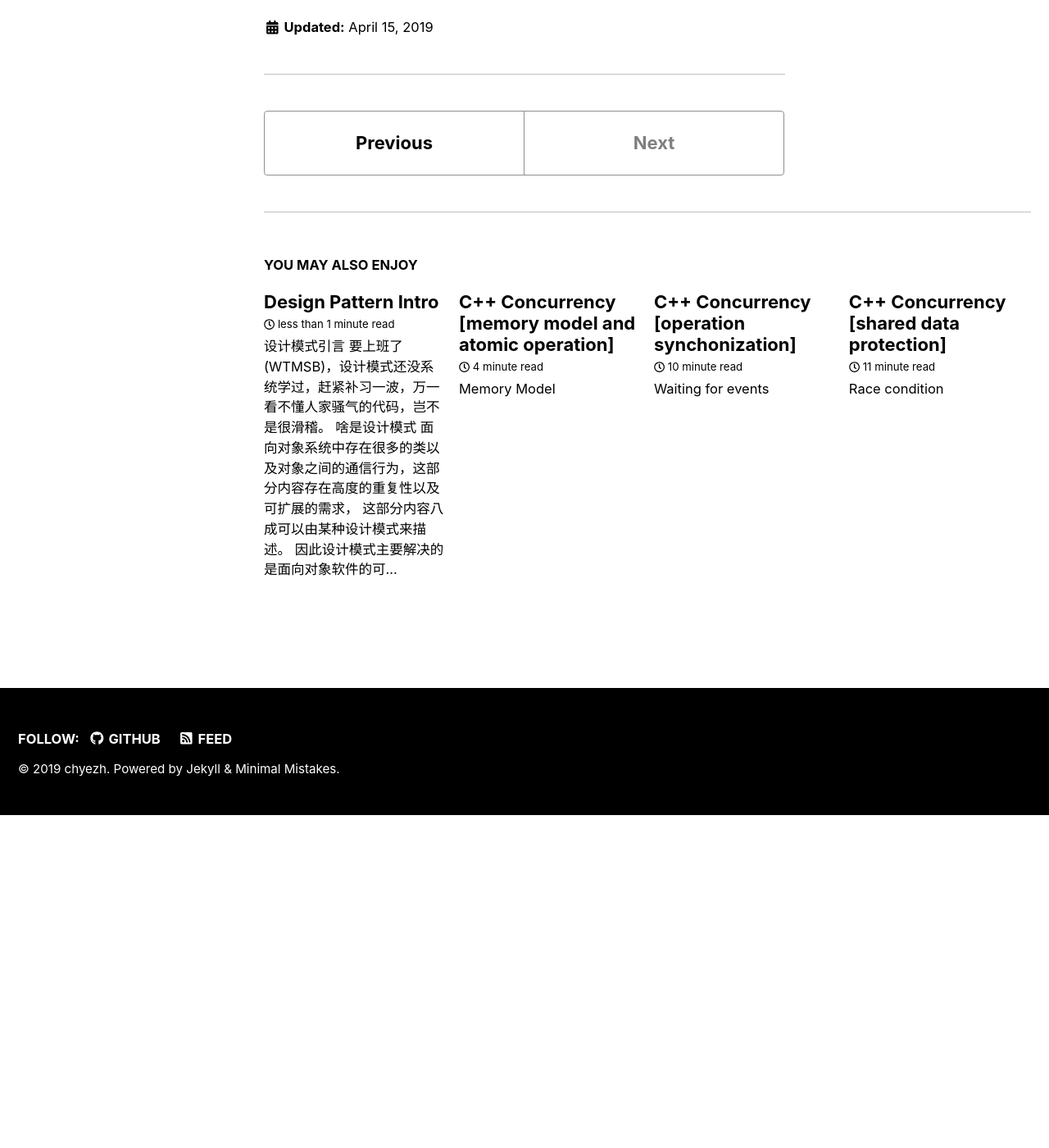
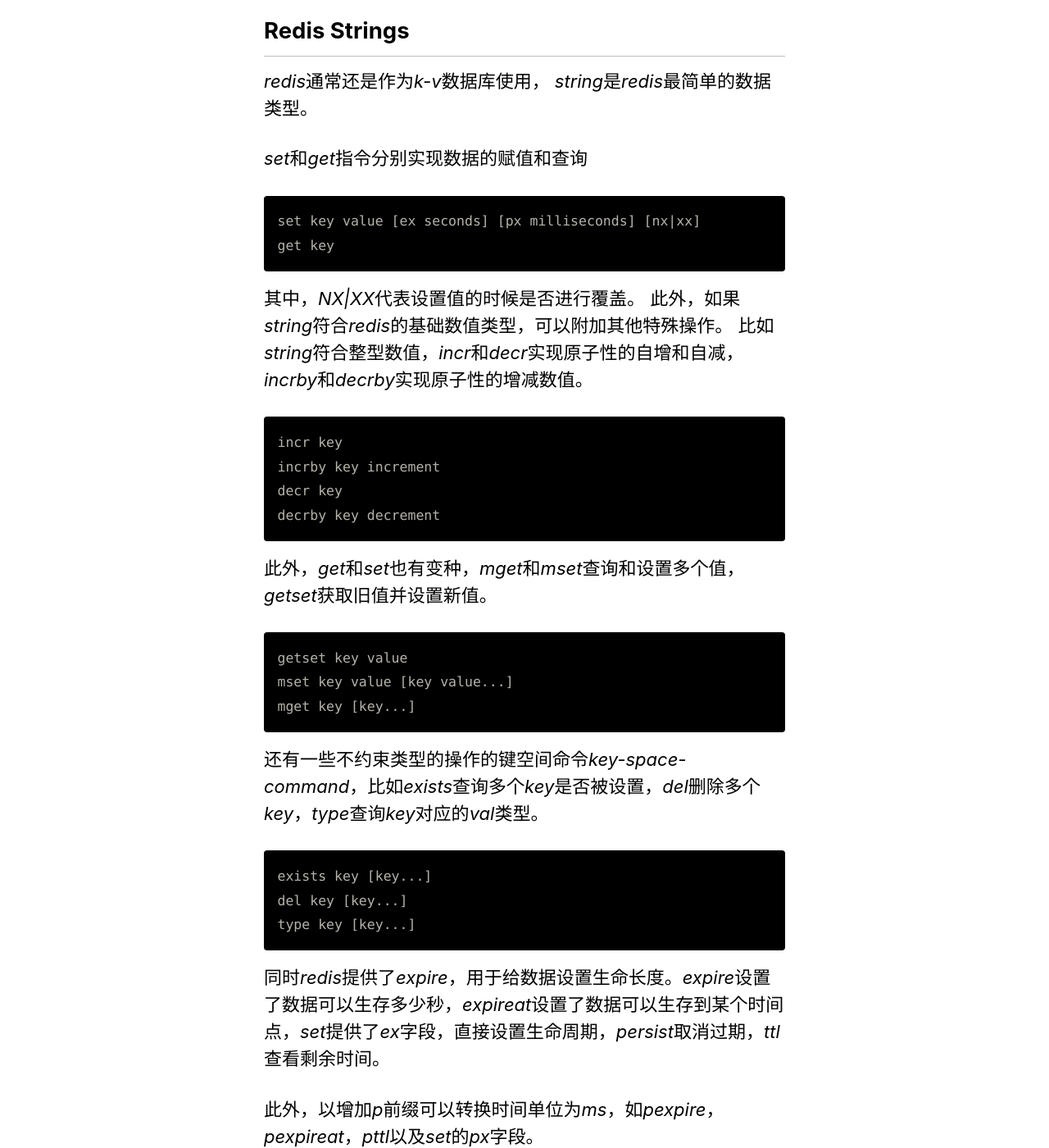
Before and after one commit to chyezh/chyezh.github.io, a Jekyll site: the page built from _posts/Redis/2019-04-15-Redis-Introduction.md, in a window 1280 px wide and 1400 px high, scrolled down 1298 px. Shown: the whole window at 82% size. Built offline with Jekyll 4.4.1, drawn with Linux system fonts in a browser that asks for light colours; cached includes are drawn as plain includes; nearby versions of some CDN libraries; before the commit the page ends 2291 px from its top, so only the background shows below that; some of the changed text lies outside the part shown.

Commit message:
add redis string study notes

```diff
--- a/_posts/Redis/2019-04-15-Redis-Introduction.md
+++ b/_posts/Redis/2019-04-15-Redis-Introduction.md
@@ -22,3 +22,43 @@
 - 不要使用过短的*key*，尽量保证*key*的可读性。
 - 使得*key*具备某种模式。
 - 最大的*key*可以达到*512MB*。
+
+## Redis Strings
+
+*redis*通常还是作为*k-v*数据库使用，
+*string*是*redis*最简单的数据类型。
+
+*set*和*get*指令分别实现数据的赋值和查询
+
+    set key value [ex seconds] [px milliseconds] [nx|xx]
+    get key
+
+其中，*NX|XX*代表设置值的时候是否进行覆盖。
+此外，如果*string*符合*redis*的基础数值类型，可以附加其他特殊操作。
+比如*string*符合整型数值，*incr*和*decr*实现原子性的自增和自减，*incrby*和*decrby*实现原子性的增减数值。
+
+    incr key
+    incrby key increment
+    decr key
+    decrby key decrement
+
+此外，*get*和*set*也有变种，*mget*和*mset*查询和设置多个值，*getset*获取旧值并设置新值。
+
+    getset key value
+    mset key value [key value...]
+    mget key [key...]
+
+还有一些不约束类型的操作的键空间命令*key-space-command*，比如*exists*查询多个*key*是否被设置，*del*删除多个*key*，*type*查询*key*对应的*val*类型。
+
+    exists key [key...]
+    del key [key...]
+    type key [key...]
+
+同时*redis*提供了*expire*，用于给数据设置生命长度。*expire*设置了数据可以生存多少秒，*expireat*设置了数据可以生存到某个时间点，*set*提供了*ex*字段，直接设置生命周期，*persist*取消过期，*ttl*查看剩余时间。
+
+此外，以增加*p*前缀可以转换时间单位为*ms*，如*pexpire*，*pexpireat*，*pttl*以及*set*的*px*字段。
+
+    expire key seconds
+    expireat key timestamp
+    persist key
+    ttl key
```
